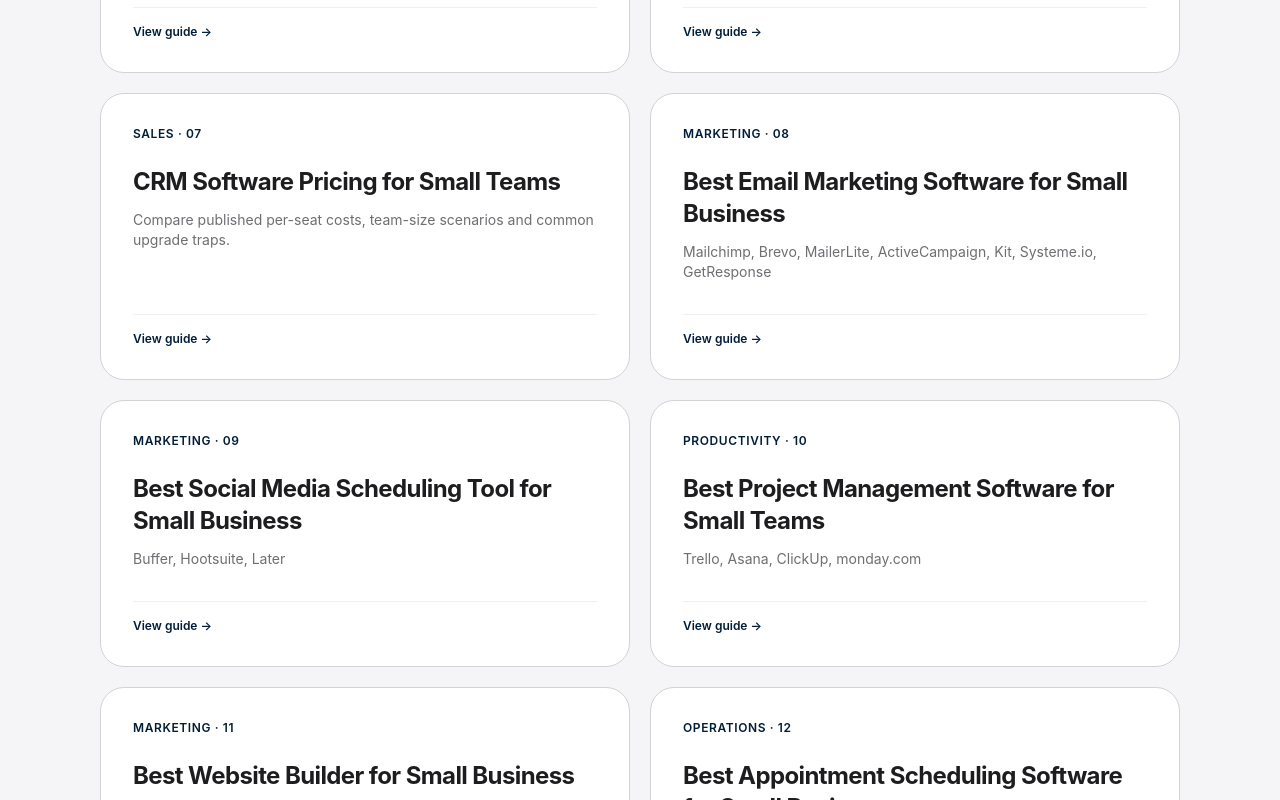
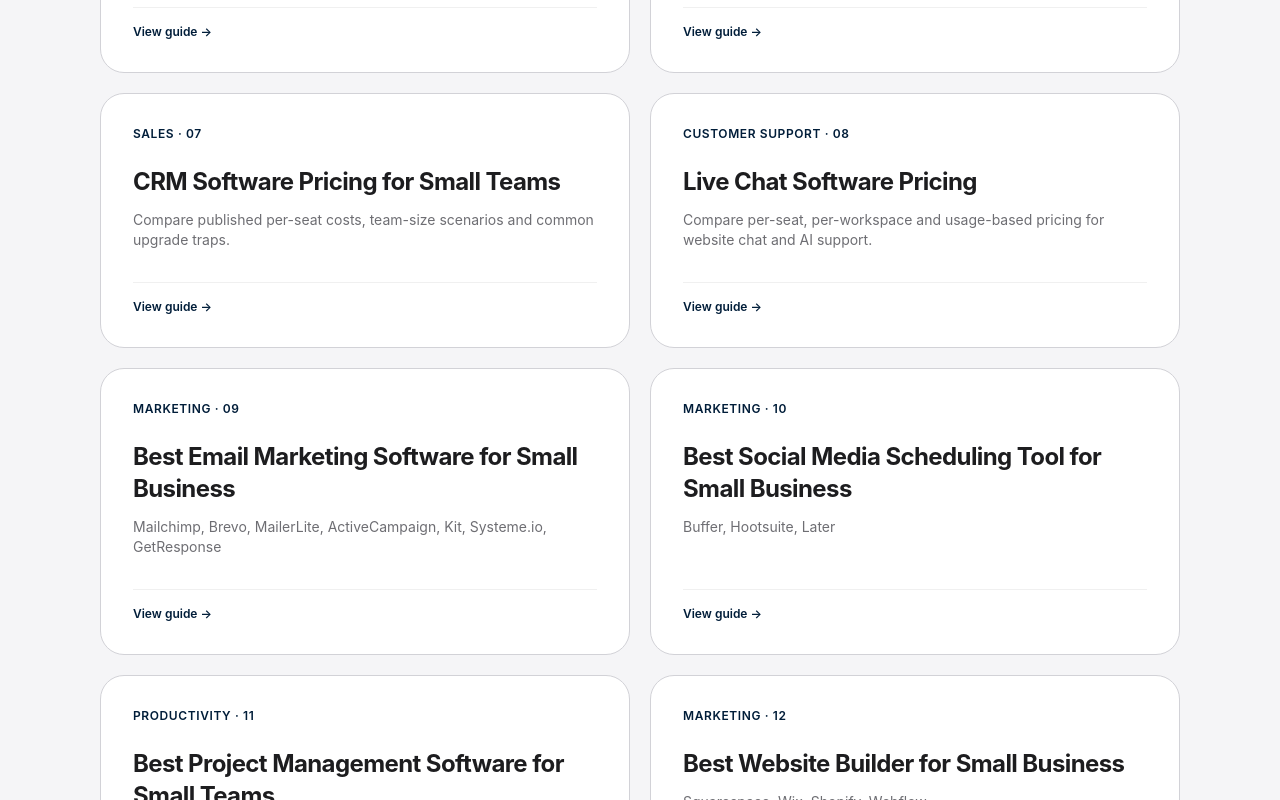
Before and after one commit to LinukaBandara/StackPick, a Next.js app: page /best in a window 1280 px wide. Shown: the part 1480-2280 px from the top of the page. Built offline with nearby package versions, Linux system fonts and the light colour scheme; no server answers.

Commit message:
Index live chat pricing guide

```diff
--- a/app/best/page.tsx
+++ b/app/best/page.tsx
@@ -29,6 +29,7 @@ const ARTICLES = [
   { href: "/best/expense-management-software", title: "Best Expense Management Software for Small Business", desc: "Expensify, Ramp, Zoho Expense", category: "Finance" },
   { href: "/best/crm-software", title: "Best CRM Software for Freelancers & Small Teams", desc: "HubSpot, Pipedrive, Zoho CRM, Notion", category: "Sales" },
   { href: "/best/crm-software-pricing", title: "CRM Software Pricing for Small Teams", desc: "Compare published per-seat costs, team-size scenarios and common upgrade traps.", category: "Sales" },
+  { href: "/best/live-chat-software-pricing", title: "Live Chat Software Pricing", desc: "Compare per-seat, per-workspace and usage-based pricing for website chat and AI support.", category: "Customer Support" },
   { href: "/best/email-marketing-software", title: "Best Email Marketing Software for Small Business", desc: "Mailchimp, Brevo, MailerLite, ActiveCampaign, Kit, Systeme.io, GetResponse", category: "Marketing" },
   { href: "/best/social-media-scheduling", title: "Best Social Media Scheduling Tool for Small Business", desc: "Buffer, Hootsuite, Later", category: "Marketing" },
   { href: "/best/project-management-software", title: "Best Project Management Software for Small Teams", desc: "Trello, Asana, ClickUp, monday.com", category: "Productivity" },
```
